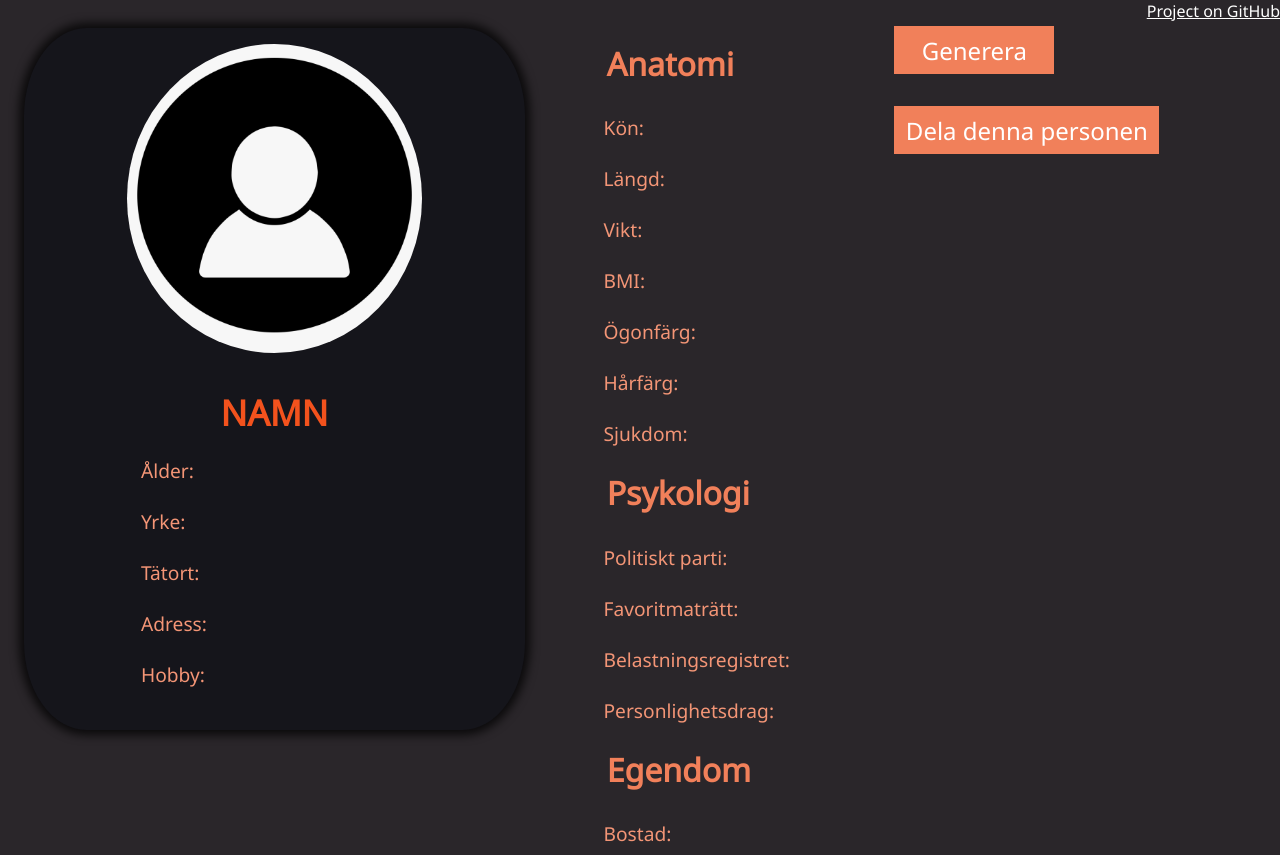
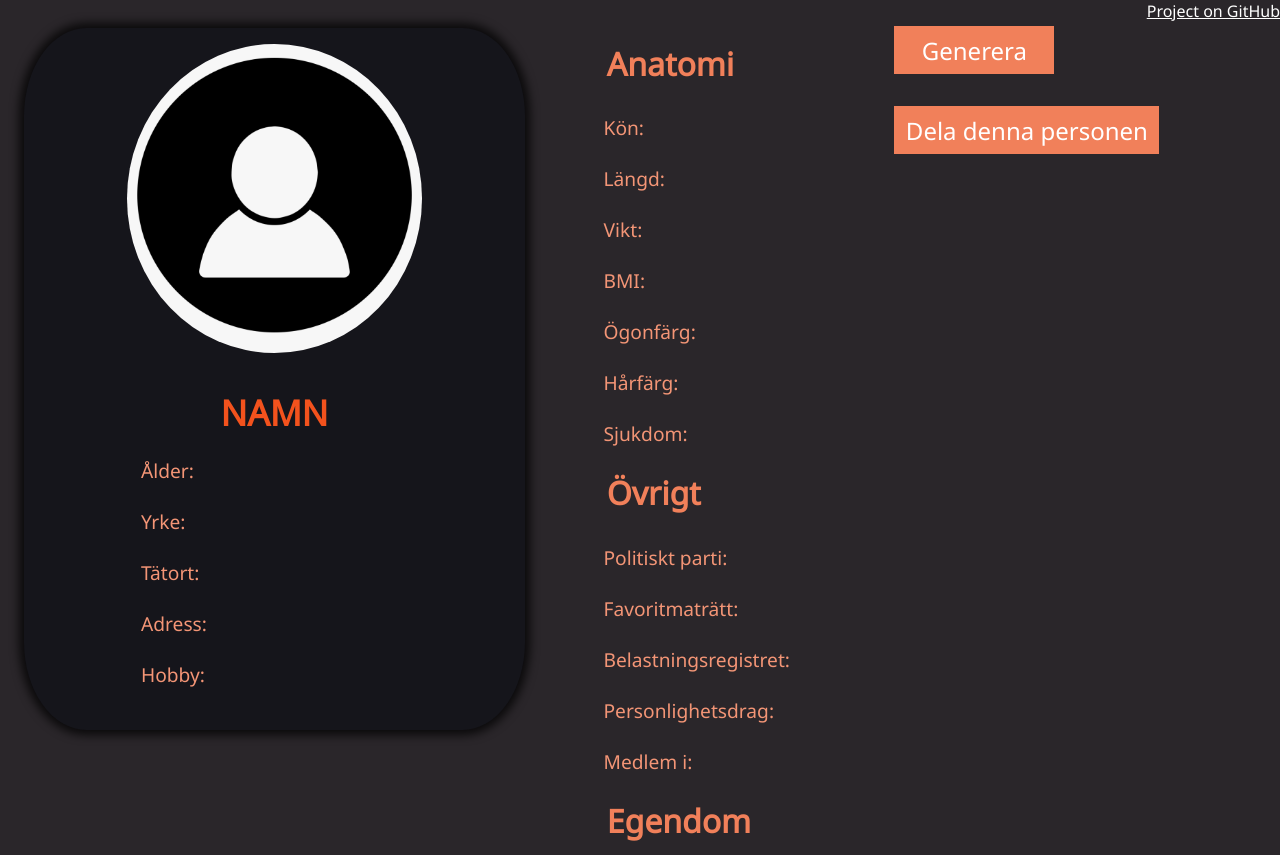
Before and after one commit to vonwachenfeldt/fictional-person-client, a plain HTML site: page index.html in a window 1280 px wide. Shown: the top 855 px of the page. Drawn offline with Linux system fonts and the light colour scheme; no server answers.

Commit message:
added structure for organization

```diff
--- a/index.html
+++ b/index.html
@@ -37,11 +37,12 @@
             <p id="eyeColorHolder" class="info p2"><span class="darker">Ögonfärg:</span></p>
             <p id="hairColorHolder" class="info p2"><span class="darker">Hårfärg:</span></p>
             <p id="diseaseHolder" class="info p2"><span class="darker">Sjukdom:</span></p>
-            <h1 class="subtitle">Psykologi</h1>
+            <h1 class="subtitle">Övrigt</h1>
             <p id="politicalPartyHolder" class="info p2"><span class="darker">Politiskt parti:</span></p>
             <p id="favoriteMealHolder" class="info p2"><span class="darker">Favoritmaträtt:</span></p>
             <p id="crimeHolder" class="info p2"><span class="darker">Belastningsregistret:</span></p>
             <p id="personalityTraitHolder" class="info p2"><span class="darker">Personlighetsdrag:</span></p>
+            <p id="organizationHolder" class="info p2"><span class="darker">Medlem i:</span></p>
             <h1 class="subtitle">Egendom</h1>
             <p id="residenceHolder" class="info p2"><span class="darker">Bostad:</span></p>
             <p id="vehicleHolder" class="info p2"><span class="darker">Fordon:</span></p>
--- a/js/applyData.js
+++ b/js/applyData.js
@@ -45,6 +45,7 @@ function generate(seed = "") {
         document.getElementById("favoriteMealHolder").innerHTML += " " + person.favoriteMeal;
         document.getElementById("crimeHolder").innerHTML += " " + person.crime;
         document.getElementById("personalityTraitHolder").innerHTML += " " + person.personalityTrait;
+        document.getElementById("organizationHolder").innerHTML += " " + person.organization;
         document.getElementById("residenceHolder").innerHTML += " " + person.residence;
         document.getElementById("vehicleHolder").innerHTML += " " + person.vehicle;
         document.getElementById("animalHolder").innerHTML += " " + person.favoriteAnimal;
```
